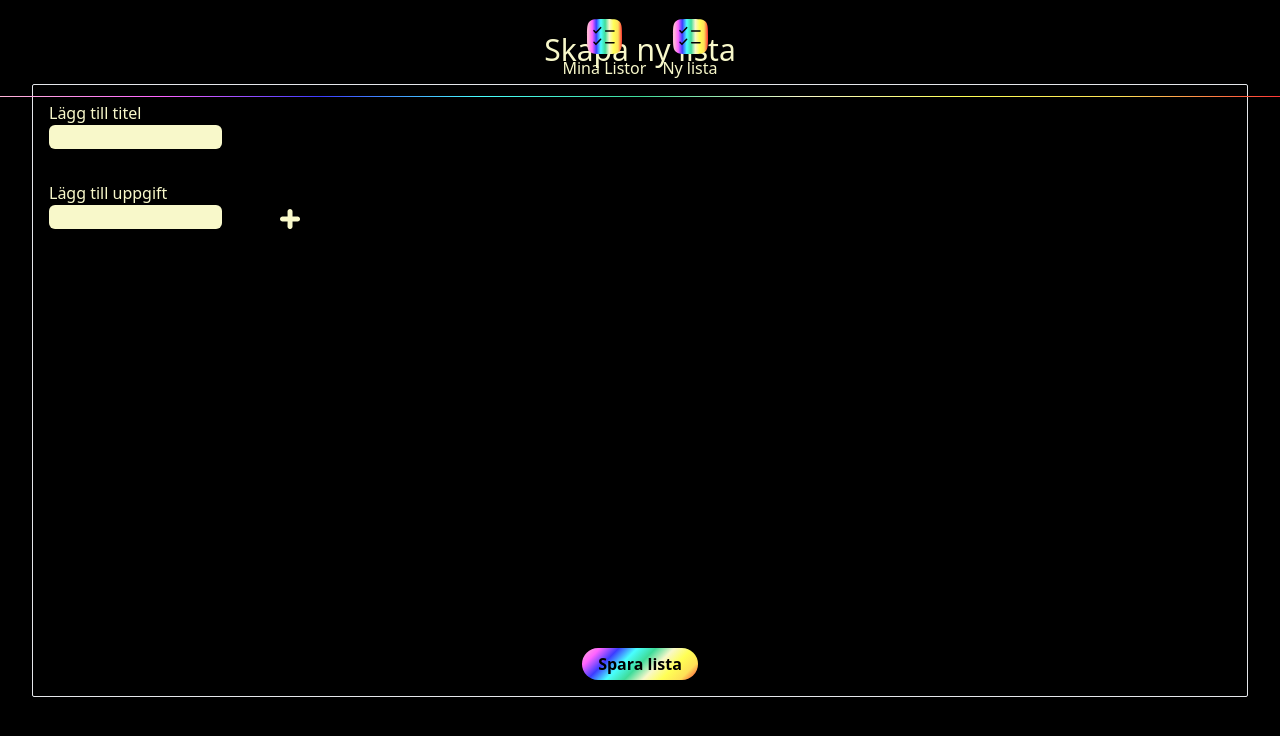
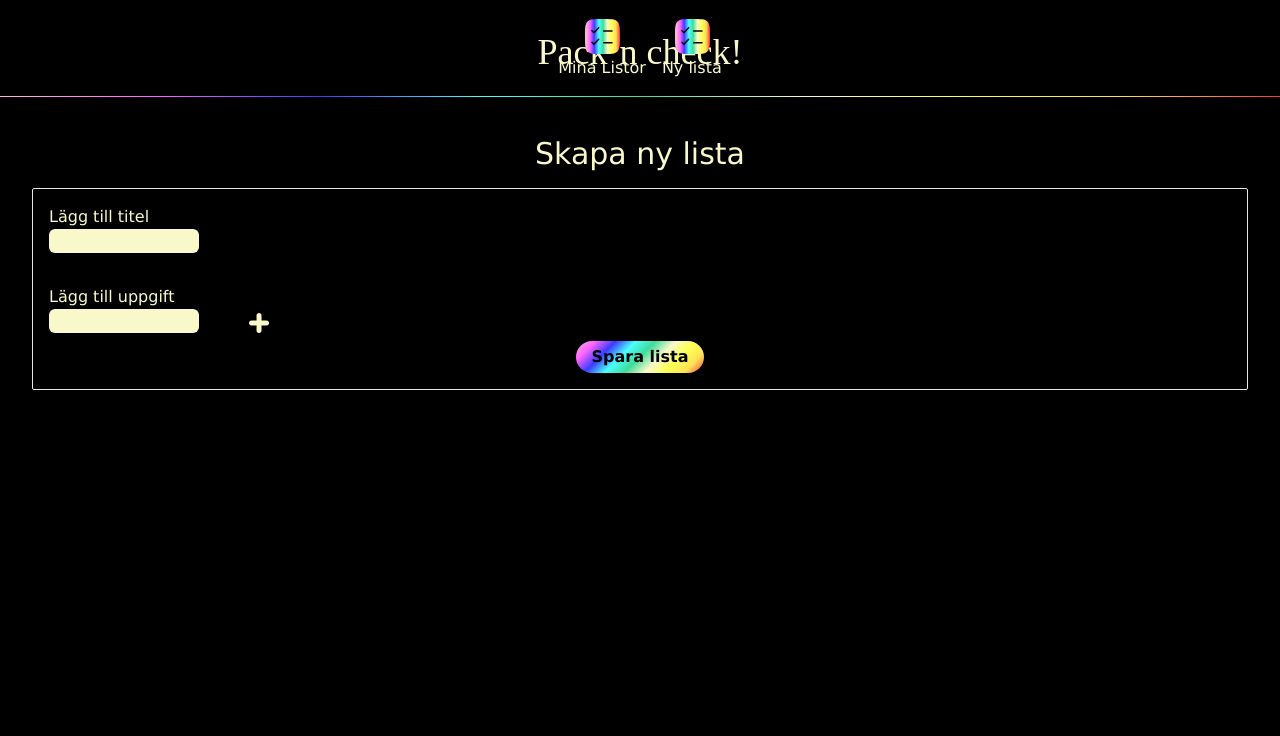
Before and after one commit to QueAnkan/packncheck, a Next.js app: page /add-lists in a window 1280 px wide. Shown: the top 736 px of the page. Built offline with nearby package versions, Linux system fonts and the light colour scheme.

Commit message:
header included, checklist visible

```diff
--- a/src/app/add-lists/page.tsx
+++ b/src/app/add-lists/page.tsx
@@ -61,12 +61,12 @@ const AddListsPage = () => {
     };
 
     return (
-        <div className='h-screen flex flex-col items-center gap-4 p-8'>
+        <div className='h-full flex flex-col items-center gap-4 p-8'>
             <h1 className="text-3xl">Skapa ny lista</h1>
             <form
                 action='/'
                 onSubmit={handleSubmit}
-                className='relative flex flex-col justify-start gap-y-10 border rounded-sm w-full h-5/6 mx-auto p-4'
+                className='relative flex flex-col justify-start gap-y-10 border rounded-sm w-full h-full mx-auto p-4'
             >
                 <div className='flex flex-col gap-y-8'>
                     <div className='flex items-end'>
--- a/src/app/globals.css
+++ b/src/app/globals.css
@@ -12,6 +12,7 @@
 @layer base {
   * {
     color:var(--text-color);
+    font-family: Verdana, Geneva, Tahoma, sans-serif;
   }
 
 }
@@ -27,8 +28,15 @@
     #3C3CFF 75%,
     #FF63FF 87.5%,
     #FFB5D8 100%);
+  };
+
+  .name {
+font-family:'Trebuchet MS', 'Lucida Sans Unicode', 'Lucida Grande', 'Lucida Sans', Arial, sans-serif;
+color: #FF63FF;
   }
 }
+
+
 
 
 /* :root {
--- a/src/app/layout.tsx
+++ b/src/app/layout.tsx
@@ -2,6 +2,7 @@ import type { Metadata } from "next";
 import { Inter } from "next/font/google";
 import "./globals.css";
 import Navigation from "../components/Navigation";
+import Header from "../components/Header";
 
 const inter = Inter({ subsets: ["latin"] });
 
@@ -18,7 +19,8 @@ export default function RootLayout({
     return (
         <html lang='en'>
             <body className='min-h-screen relative flex flex-col bg-black'>
-                <div className=''>{children}</div>
+                <Header/>
+                <div className='min-h-full '>{children}</div>
                 <Navigation />
             </body>
         </html>
--- a/src/app/see-all-lists/page.tsx
+++ b/src/app/see-all-lists/page.tsx
@@ -6,13 +6,15 @@ const SeeAllLists = () => {
     const [lists, setLists] = useState([]);
     const [isOpen, setIsOpen] = useState<null | number>(null);
 
+    const visibleClass = isOpen !== null ? "visible" : "hidden";
+
     const storedLists = JSON.parse(localStorage.getItem("myLists") || "[]");
     console.log(storedLists);
 
     return (
-        <div className=' h-screen flex flex-col justify-center items-center gap-y-8 border border-green-400 '>
+        <div className=' h-screen flex flex-col justify-start items-center gap-y-8 py-8 '>
             <h1 className='text-3xl'>See All Lists</h1>
-            <ul className='flex flex-wrap justify-evenly gap-y-8 border border-red-800'>
+            <ul className='flex flex-wrap justify-evenly gap-y-8 '>
                 {storedLists.map(
                     (
                         list: { title: string; checkItems: string[] },
@@ -24,7 +26,7 @@ const SeeAllLists = () => {
                             key={index}
                         >
                             <div
-                                className='cursor-pointer w-full h-fit py-2 px-4 rounded-3xl z-10 bg-pink-700'
+                                className='cursor-pointer w-full h-fit py-2 px-4 rounded-3xl z-10'
                                 onClick={() =>
                                     setIsOpen(isOpen === index ? null : index)
                                 }
@@ -33,10 +35,10 @@ const SeeAllLists = () => {
                                     {list.title}
                                 </h2>
                             </div>
-                            <div className='absolute w-full left-0 bg-black'>
-                                <div className='z-50  bg-green-400 w-full h-fit border border-white py-2 px-4 rounded-3xl '>
+                            <div className='absolute w-full left-0  bg-black rounded-3xl  z-50'>
+                                <div className={`${visibleClass}`}>
                                     {isOpen === index && (
-                                        <ul>
+                                        <ul className='w-full h-fit border border-white py-2 px-4 rounded-3xl min-h-60'>
                                             {list.checkItems.map(
                                                 (
                                                     item: string,
@@ -44,7 +46,7 @@ const SeeAllLists = () => {
                                                 ) => (
                                                     <li
                                                         key={index}
-                                                        className='flex gap-4'
+                                                        className='flex gap-4 pb-4'
                                                     >
                                                         <input
                                                             type='checkbox'
--- /dev/null
+++ b/src/components/Header.tsx
@@ -0,0 +1,11 @@
+import React from "react";
+
+const Header = () => {
+    return (
+        <header className='flex p-8 justify-center'>
+            <h1 className="text-4xl font-[''] app-name">Pack´n check!</h1>
+        </header>
+    );
+};
+
+export default Header;
```
